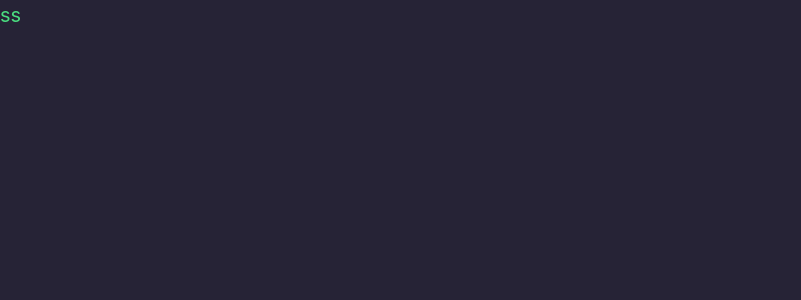
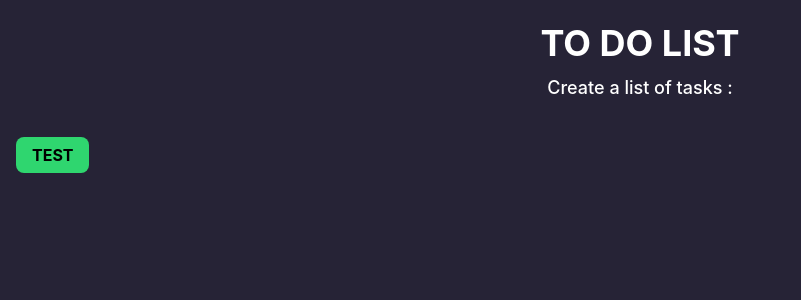
Before and after one commit to Alikooshesh/simpleTodo-next-ts-tailwind, a Next.js app: page / in a window 1280 px wide. Shown: the top 300 px of the page, without its empty margins (0-801 px from the left). Built offline with nearby package versions, Linux system fonts and the light colour scheme.

Commit message:
feat(Component): add components lab

```diff
--- a/package.json
+++ b/package.json
@@ -10,6 +10,7 @@
   },
   "dependencies": {
     "autoprefixer": "^10.4.7",
+    "classnames": "^2.3.1",
     "next": "12.2.2",
     "postcss": "^8.4.14",
     "react": "18.2.0",
--- /dev/null
+++ b/pages/components/index.tsx
@@ -0,0 +1,18 @@
+import Button from "../../components/button";
+import Input from "../../components/input";
+import TodoCard from "../../components/todoCard";
+
+const Components = ()=>{
+    return(
+        <div className={'p-[16px] flex flex-col items-center gap-y-[32px]'}>
+            <Button>test</Button>
+            <Button size={'large'}>test</Button>
+            <Button color={'red'}>test</Button>
+            <Button color={'red'} size={'large'}>test</Button>
+            <Input placeholder={'test'}/>
+            <TodoCard id={"test"} text={"test"}/>
+        </div>
+    )
+}
+
+export default Components
--- a/pages/index.tsx
+++ b/pages/index.tsx
@@ -1,6 +1,7 @@
 import type { NextPage } from 'next'
 import Head from 'next/head'
 import Image from 'next/image'
+import Button from "../components/button";
 
 const Home: NextPage = () => {
   return (
@@ -11,7 +12,16 @@ const Home: NextPage = () => {
         <link rel="icon" href="/favicon.ico" />
       </Head>
 
-      <p className={'text-[20px] text-green-400'}>ss</p>
+      <main className='w-full p-[16px] flex flex-col gap-y-[36px]'>
+        <div className='w-full flex flex-col justify-center items-center gap-y-[4px] text-white'>
+          <p className='text-[36px] font-bold'>TO DO LIST</p>
+          <p className='font-medium text-[18px]'>Create a list of tasks :</p>
+        </div>
+
+          <div>
+              <Button>test</Button>
+          </div>
+      </main>
     </div>
   )
 }
```
Also changed, not shown: 1 other file (tests, documents, lock files or other folders).
